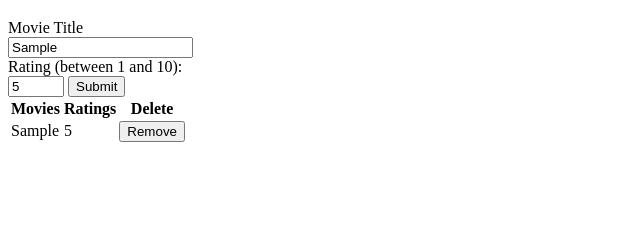
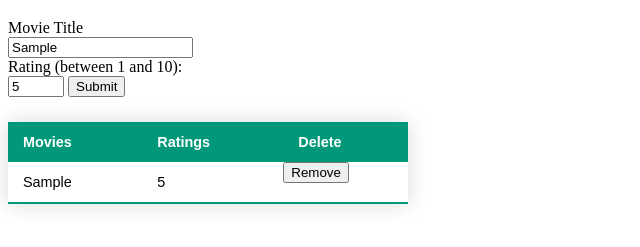
Before and after one commit to kevhtran/Exercises, a plain HTML site: page jquery-dom/movies api/index.html in a window 1280 px wide. Both pictures are taken after typing "Sample", "5" into the empty fields and a click on the input "Submit". Shown: the part 61-308 px from the top of the page, without its empty margins (0-640 px from the left). Drawn offline with nearby package versions, Linux system fonts and the light colour scheme.

Commit message:
further study not finished

```diff
--- a/jquery-dom/movies api/app.js
+++ b/jquery-dom/movies api/app.js
@@ -3,7 +3,7 @@ const inputMovie = document.querySelector('#title')
 const inputRating = document.querySelector('#rating')
 const table = document.querySelector('#tableId')
 const tablebodyId = document.querySelector('#tablebodyId')
-
+// **html table sort does not sort numbers correctly, the numbers are turned into string somewhere
 /**
  * code from youtube video
  * Sorts a HTML table.
@@ -62,7 +62,7 @@ $("#form").submit(function (event) {
     let td1 = document.createElement('td');
     let td2 = document.createElement('td');
     td1.innerHTML = inputMovie.value;
-    td2.innerHTML = inputRating.value;
+    td2.innerHTML = inputRating.valueAsNumber;
     row.appendChild(td1);
     row.appendChild(td2);
     row.appendChild(removeBtn);
--- a/jquery-dom/movies api/tablesort.css
+++ b/jquery-dom/movies api/tablesort.css
@@ -1,3 +1,35 @@
+.table-sortable {
+    border-collapse: collapse;
+    margin: 25px 0;
+    font-size: 0.9em;
+    font-family: sans-serif;
+    min-width: 400px;
+    box-shadow: 0 0 20px rgba(0, 0, 0, 0.15);
+}
+
+.table-sortable thead tr {
+    background-color: #009879;
+    color: #ffffff;
+    text-align: left;
+}
+
+.table-sortable th,
+.table-sortable td {
+    padding: 12px 15px;
+}
+
+.table-sortable tbody tr {
+    border-bottom: 1px solid #dddddd;
+}
+
+.table-sortable tbody tr:nth-of-type(even) {
+    background-color: #f3f3f3;
+}
+
+.table-sortable tbody tr:last-of-type {
+    border-bottom: 2px solid #009879;
+}
+
 .table-sortable th {
     cursor: pointer;
 }
```
